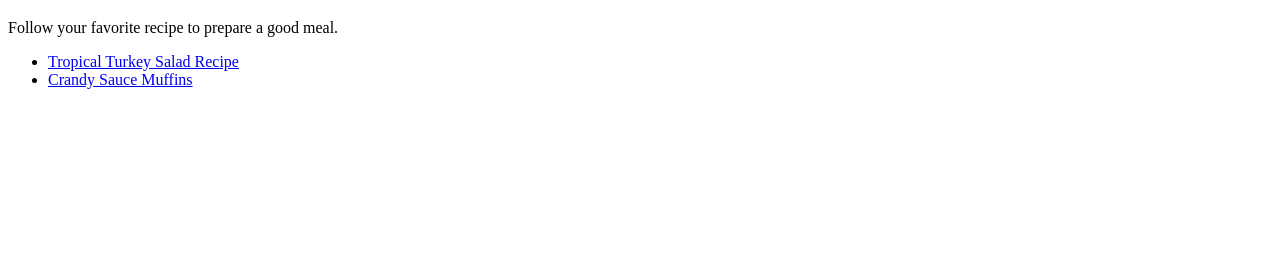
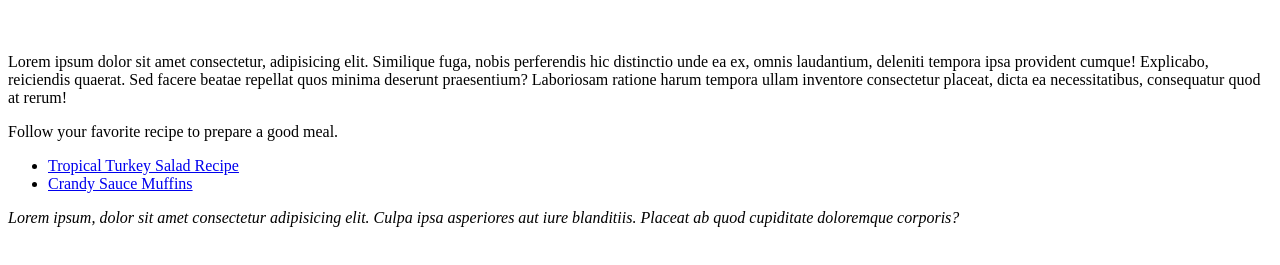
Before and after one commit to njiddasalifu/OdinPro, a plain HTML site: page index.html in a window 1280 px wide. Shown: the part 61-326 px from the top of the page. Drawn offline with Linux system fonts and the light colour scheme.

Commit message:
Added some Lorem Ipsum paragraph to the main page just to populate it

```diff
--- a/index.html
+++ b/index.html
@@ -9,11 +9,20 @@
 </head>
 <body>
     <h1>Odin Recipes</h1>
+    <br>
+    <p>Lorem ipsum dolor sit amet consectetur, adipisicing elit. Similique fuga,
+        nobis perferendis hic distinctio unde ea ex, omnis laudantium, deleniti
+        tempora ipsa provident cumque! Explicabo, reiciendis quaerat. Sed facere
+        beatae repellat quos minima deserunt praesentium? Laboriosam ratione harum
+        tempora ullam inventore consectetur placeat, dicta ea necessitatibus, consequatur quod at rerum!</p>
     <p>Follow your favorite recipe to prepare a good meal.</p>
     <ul>
        <li><a href="./recipes/Turkey Salad.html">Tropical Turkey Salad Recipe</a></li>
        <li><a href="./recipes/sauce muffins.html">Crandy Sauce Muffins</a></li>
     </ul>
+    <p><i>Lorem ipsum, dolor sit amet consectetur adipisicing elit. Culpa ipsa asperiores aut iure blanditiis.
+        Placeat ab quod cupiditate doloremque corporis?
+    </i></p>
 
 </body>
 </html>
```
